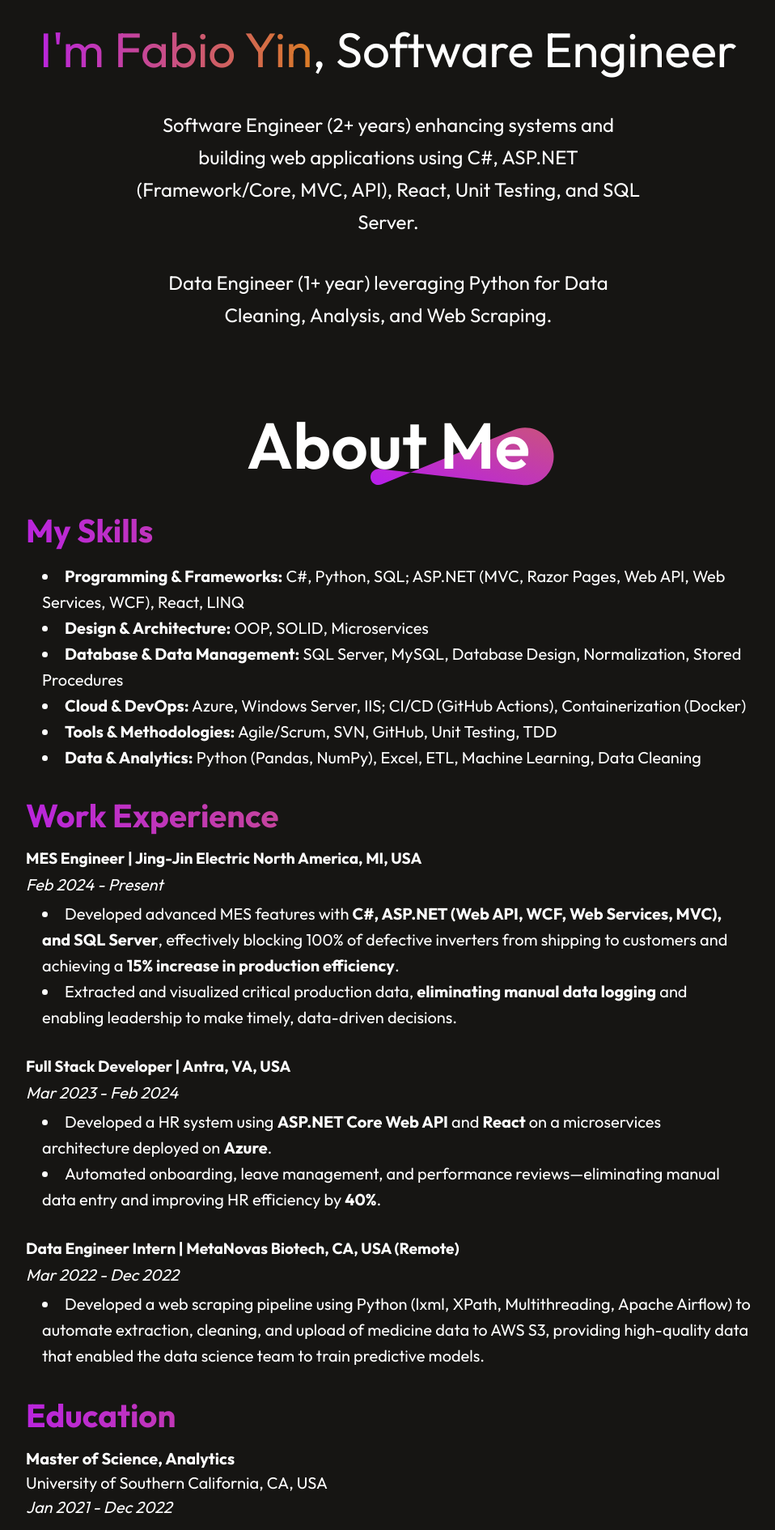
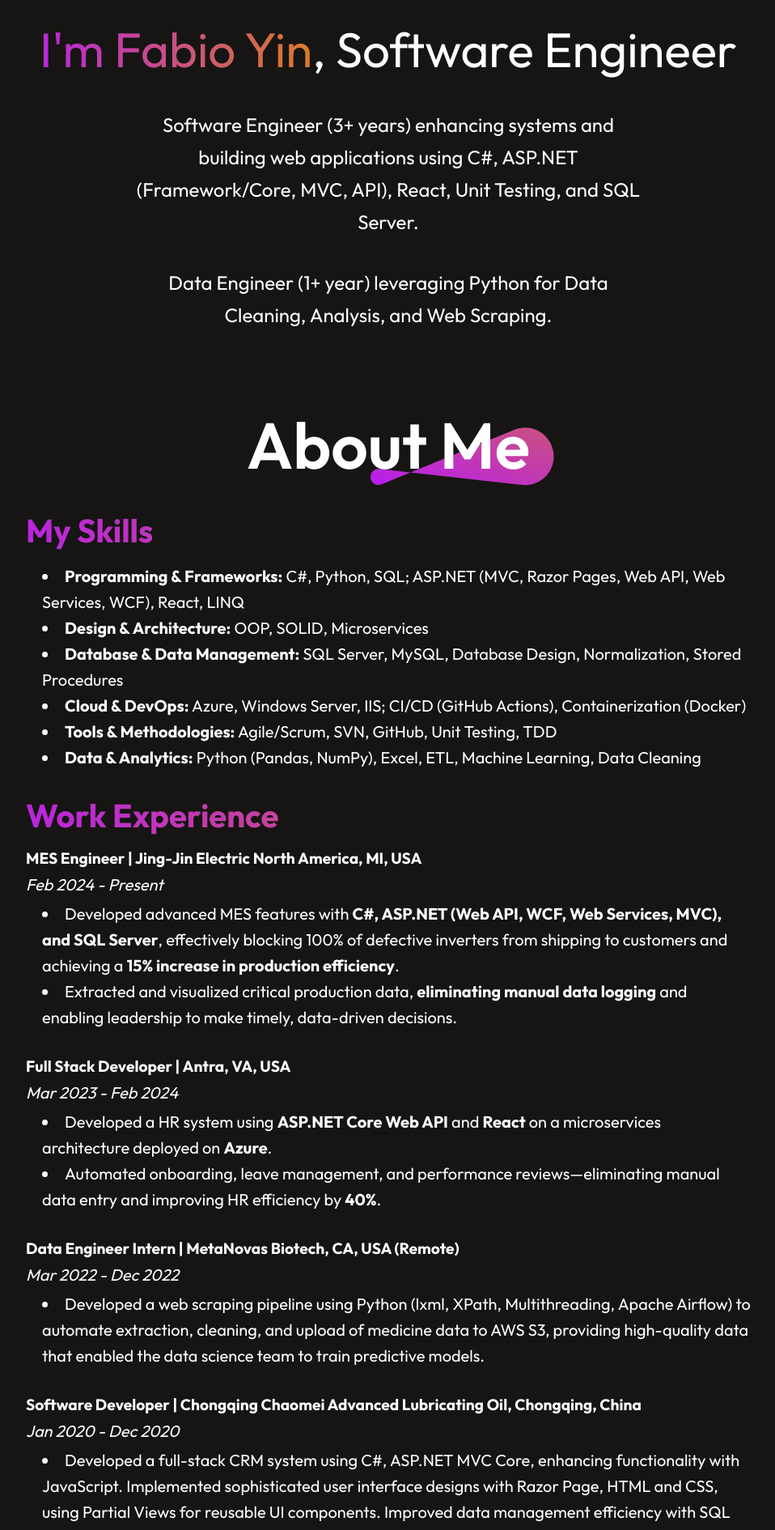
Before and after one commit to uscliyin/React-Portfolio, a React (Vite) app: page / in a window 1280 px wide. Shown: the part 440-2330 px from the top of the page at 81% size, without its empty margins (160-1118 px from the left). Built offline with nearby package versions, Linux system fonts and the light colour scheme.

Commit message:
update resume

```diff
--- a/src/Components/About/About.jsx
+++ b/src/Components/About/About.jsx
@@ -71,6 +71,17 @@ const About = () => {
             </li>
           </ul>
         </div>
+
+        <div className="experience-item">
+          <h3>Software Developer | Chongqing Chaomei Advanced Lubricating Oil, Chongqing, China</h3>
+          <p><em>Jan 2020 - Dec 2020</em></p>
+          <ul>
+            <li>
+            Developed a full-stack CRM system using C#, ASP.NET MVC Core, enhancing functionality with JavaScript.
+            Implemented sophisticated user interface designs with Razor Page, HTML and CSS, using Partial Views for reusable UI components. Improved data management efficiency with SQL Server. Ensured application reliability through unit testing using xUnit and FakeItEasy.
+            </li>
+          </ul>
+        </div>
       </div>
 
       <div className="about-myeducation">
--- a/src/Components/Hero/Hero.jsx
+++ b/src/Components/Hero/Hero.jsx
@@ -6,7 +6,7 @@ const Hero = () => {
         <div id='home' className='hero'>
             <img src={profile} alt="" />
             <h1><span>I'm Fabio Yin</span>, Software Engineer</h1>
-            <p>Software Engineer (2+ years) enhancing systems and building web applications using C#, ASP.NET (Framework/Core, MVC, API), React, Unit Testing, and SQL Server.</p>
+            <p>Software Engineer (3+ years) enhancing systems and building web applications using C#, ASP.NET (Framework/Core, MVC, API), React, Unit Testing, and SQL Server.</p>
             <p>Data Engineer (1+ year) leveraging Python for Data Cleaning, Analysis, and Web Scraping.</p>
         </div>
     )
```
Also changed, not shown: 1 other file (tests, documents, lock files or other folders).
